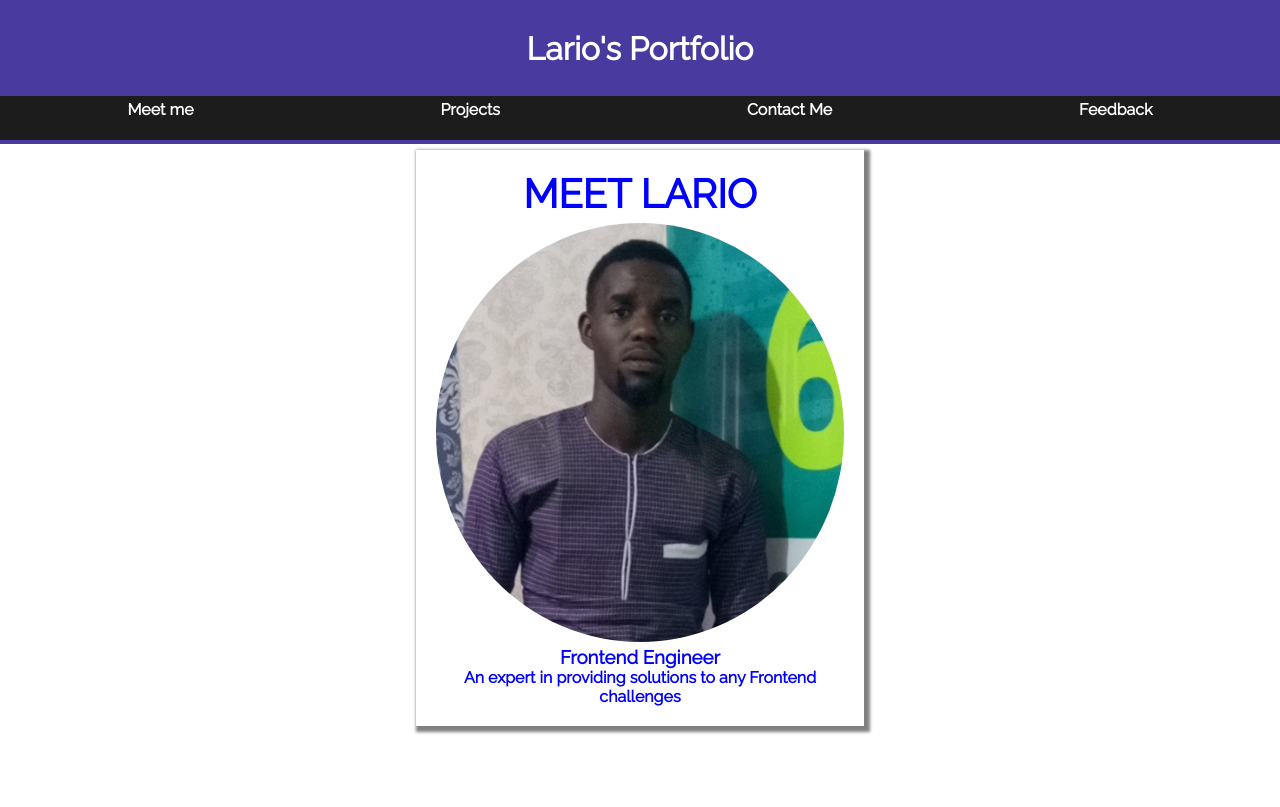
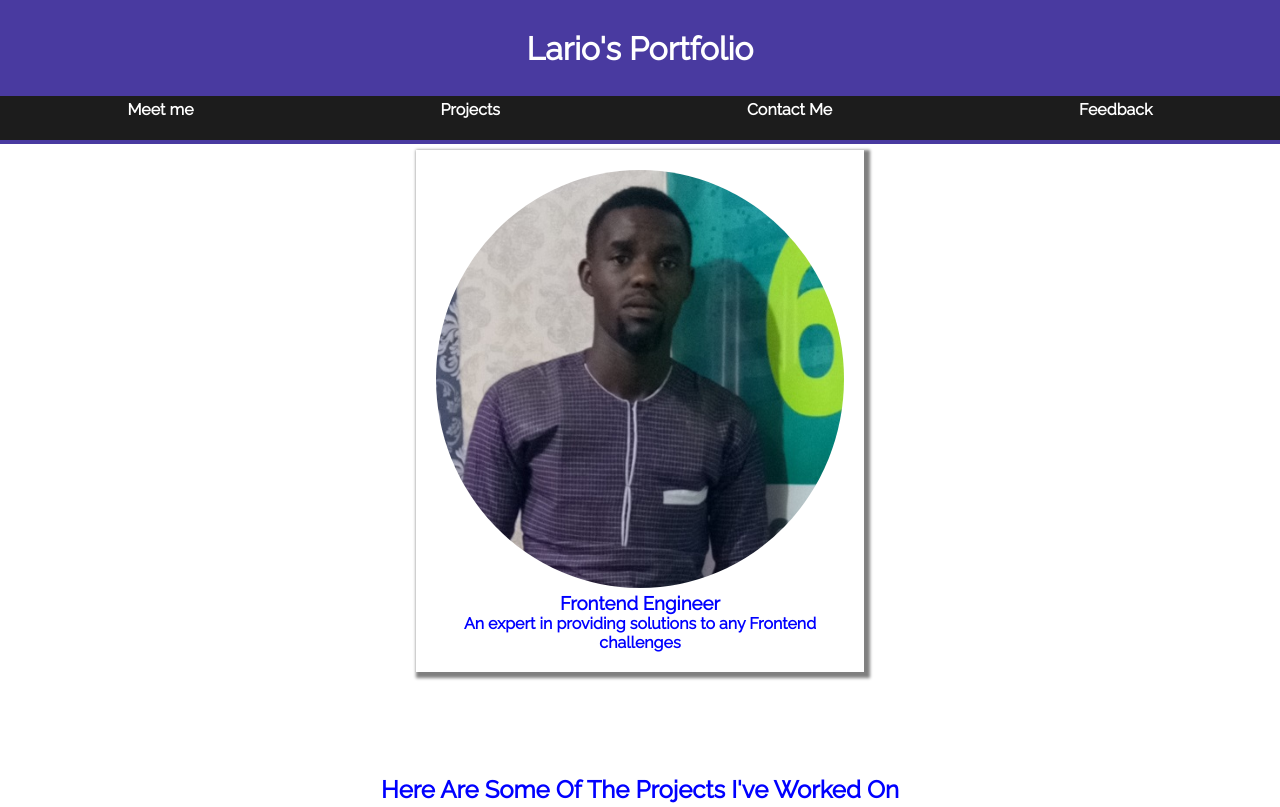
Before and after one commit to lario0913/portfolio, a plain HTML site: page index.html in a window 1280 px wide. Shown: the top 807 px of the page. Drawn offline with Linux system fonts and the light colour scheme.

Commit message:
removed title

```diff
--- a/index.html
+++ b/index.html
@@ -27,7 +27,7 @@
 
         <main>
             <section class="flex-container" id="welcome-section">
-                <h1>Meet Lario</h1>
+                <!-- <h1>Meet Lario</h1> -->
                 <img src="images/lario.jpg" alt="">
                 <h3>Frontend Engineer</h3>
                 <p>An expert in providing solutions to any Frontend challenges</p>
```
